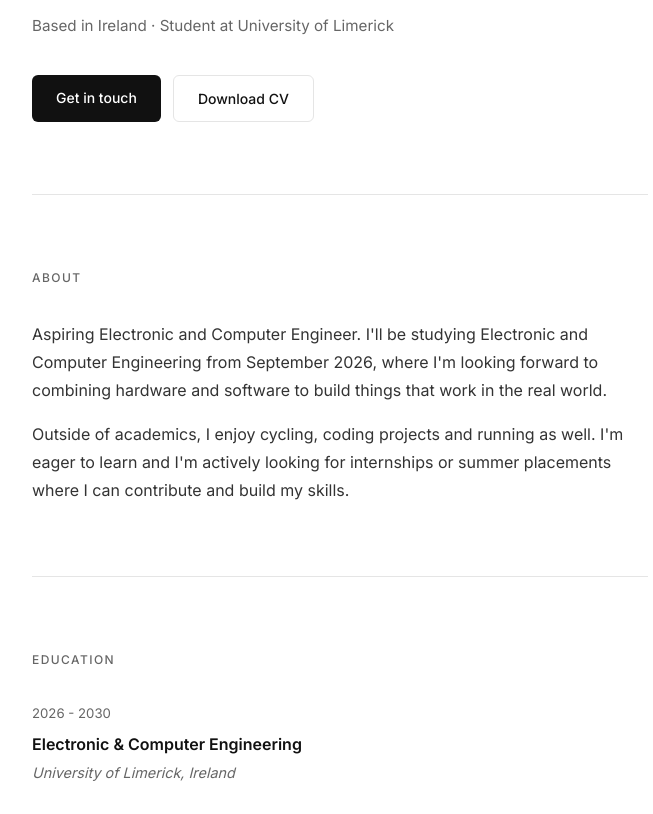
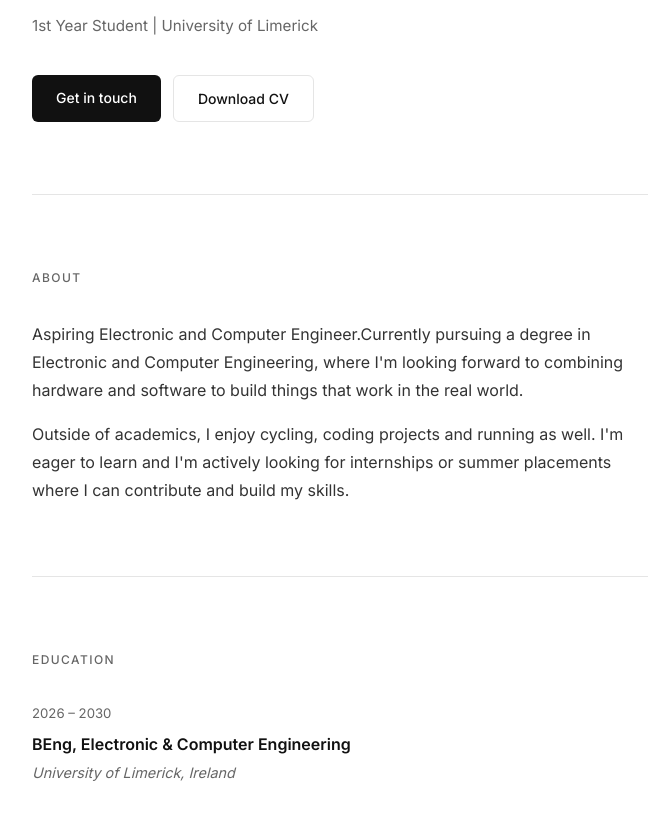
Before and after one commit to markmcd07/markmcdonald.github.io, a plain HTML site: page index.html in a window 1280 px wide. Shown: the part 282-1096 px from the top of the page, without its empty margins (300-953 px from the left). Drawn offline with Linux system fonts and the light colour scheme.

Commit message:
Update personal information and education details

```diff
--- a/index.html
+++ b/index.html
@@ -23,7 +23,7 @@
 
     <section class="hero">
       <h1>Electronic &amp; Computer<br/>Engineering Student</h1>
-      <p class="tagline">Based in Ireland · Student at University of Limerick</p>
+      <p class="tagline">1st Year Student | University of Limerick</p>
       <div class="cta-row">
         <a class="btn-primary" href="mailto:markmcd71@hotmail.com">Get in touch</a>
         <a class="btn-secondary" href="CV.pdf" download>Download CV</a>
@@ -32,7 +32,7 @@
 
     <section class="about">
       <h2>About</h2>
-      <p>Aspiring Electronic and Computer Engineer. I'll be studying Electronic and Computer Engineering from September 2026, where I'm looking forward to combining hardware and software to build things that work in the real world.</p>
+      <p>Aspiring Electronic and Computer Engineer.Currently pursuing a degree in Electronic and Computer Engineering, where I'm looking forward to combining hardware and software to build things that work in the real world.</p>
       <p>Outside of academics, I enjoy cycling, coding projects and running as well. I'm eager to learn and I'm actively looking for internships or summer placements where I can contribute and build my skills.</p>
     </section>
 
@@ -40,9 +40,9 @@
       <h2>Education</h2>
       <div class="edu-item">
         <div class="edu-meta">
-          <span class="edu-date">2026 - 2030</span>
+          <span class="edu-date">2026 – 2030</span>
         </div>
-        <h3>Electronic &amp; Computer Engineering</h3>
+        <h3>BEng, Electronic &amp; Computer Engineering</h3>
         <p><em>University of Limerick, Ireland</em></p>
       </div>
       <div class="edu-item">
@@ -65,7 +65,7 @@
 
     <section class="contact">
       <h2>Contact</h2>
-      <p>I'm open to summer work experience or any part-time roles.</p>
+      <p>I'm open to summer work experience/internships in a STEM related field.</p>
       <a class="btn-primary" href="mailto:markmcd71@hotmail.com">markmcd71@hotmail.com</a>
       <div class="social-links">
         <a href="https://linkedin.com/in/mark-mcdonald71/" target="_blank">LinkedIn</a>
```
